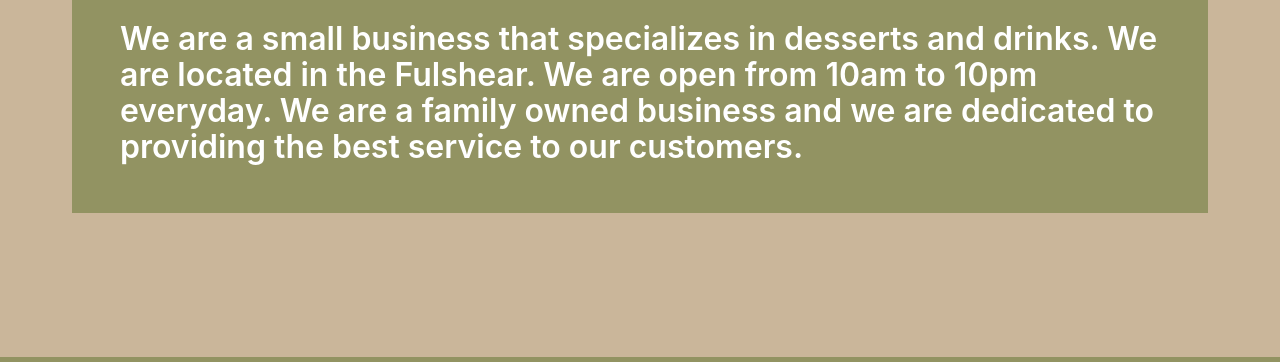
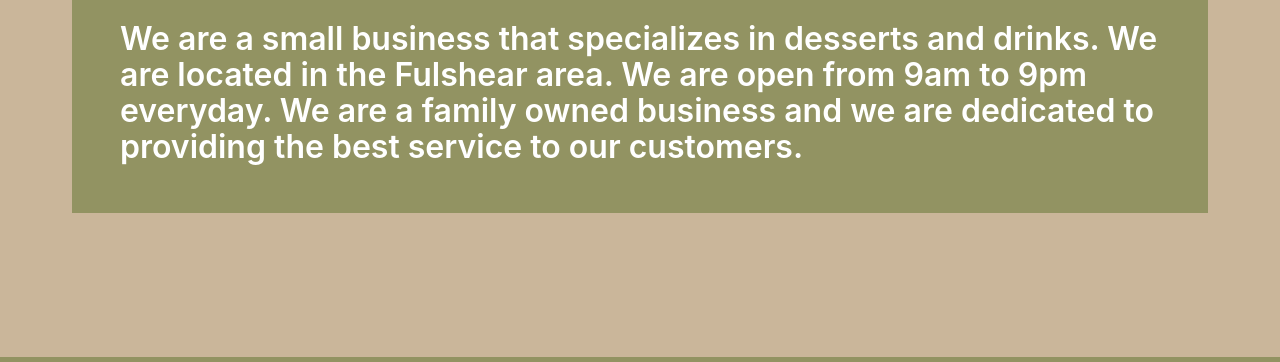
Before and after one commit to Andrewmitty/IS424TermProject, a plain HTML site: page public/index.html in a window 1280 px wide. Shown: the part 873-1235 px from the top of the page. Drawn offline with Linux system fonts and the light colour scheme; no server answers.

Commit message:
update homepage text

```diff
--- a/public/index.html
+++ b/public/index.html
@@ -138,10 +138,10 @@
                     Sugar and Lime
                 </h1>
                 <p class="title">
-                    We are a small business that specializes in desserts and drinks. We are located in the Fulshear. We
-                    are open from 10am to 10pm everyday. We are a family owned business and we are
-                    dedicated to
-                    providing the best service to our customers.
+                    We are a small business that specializes in desserts and drinks. We are located in the Fulshear
+                    area. We
+                    are open from 9am to 9pm everyday. We are a family owned business and we are
+                    dedicated to providing the best service to our customers.
                 </p>
             </div>
         </div>
```
